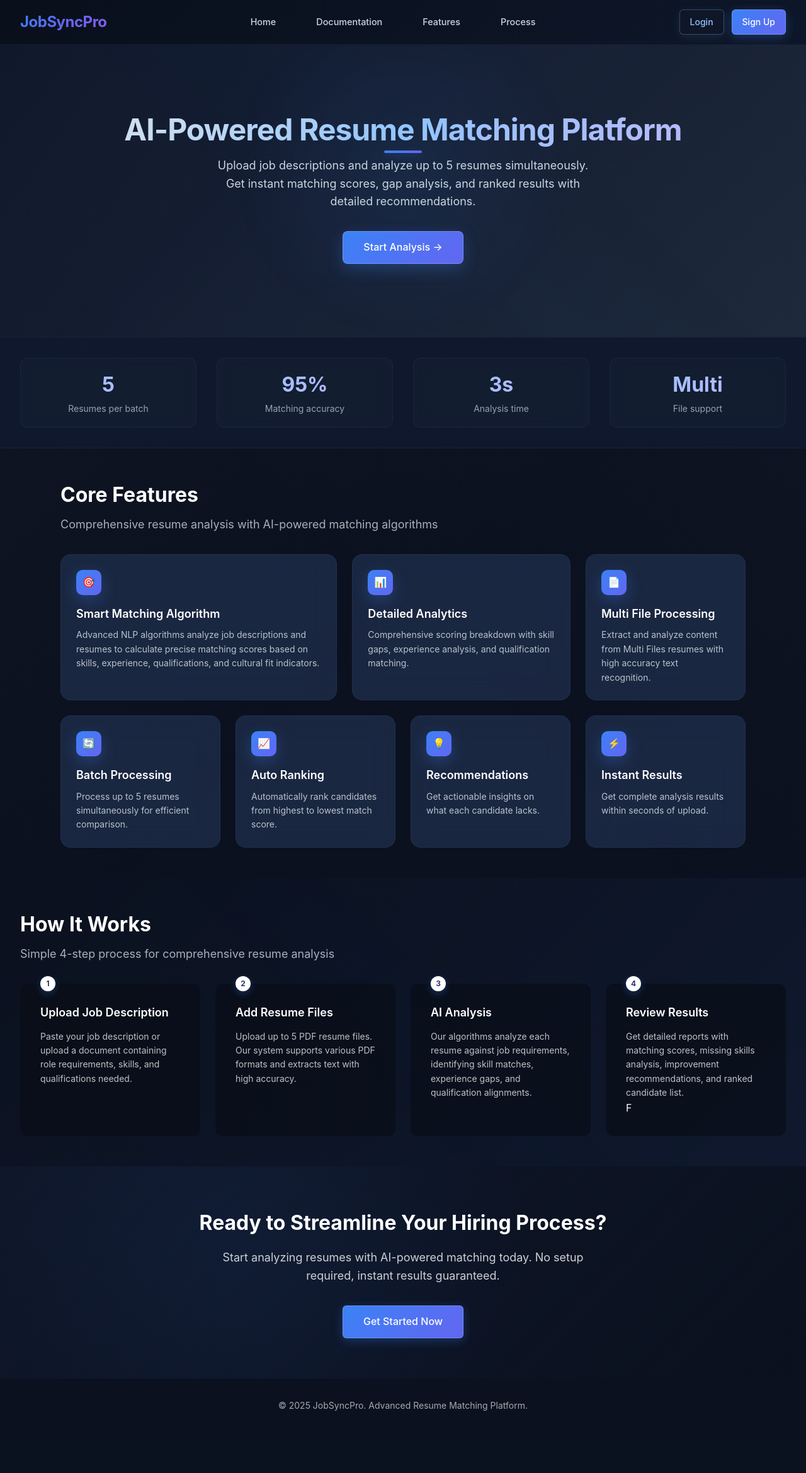
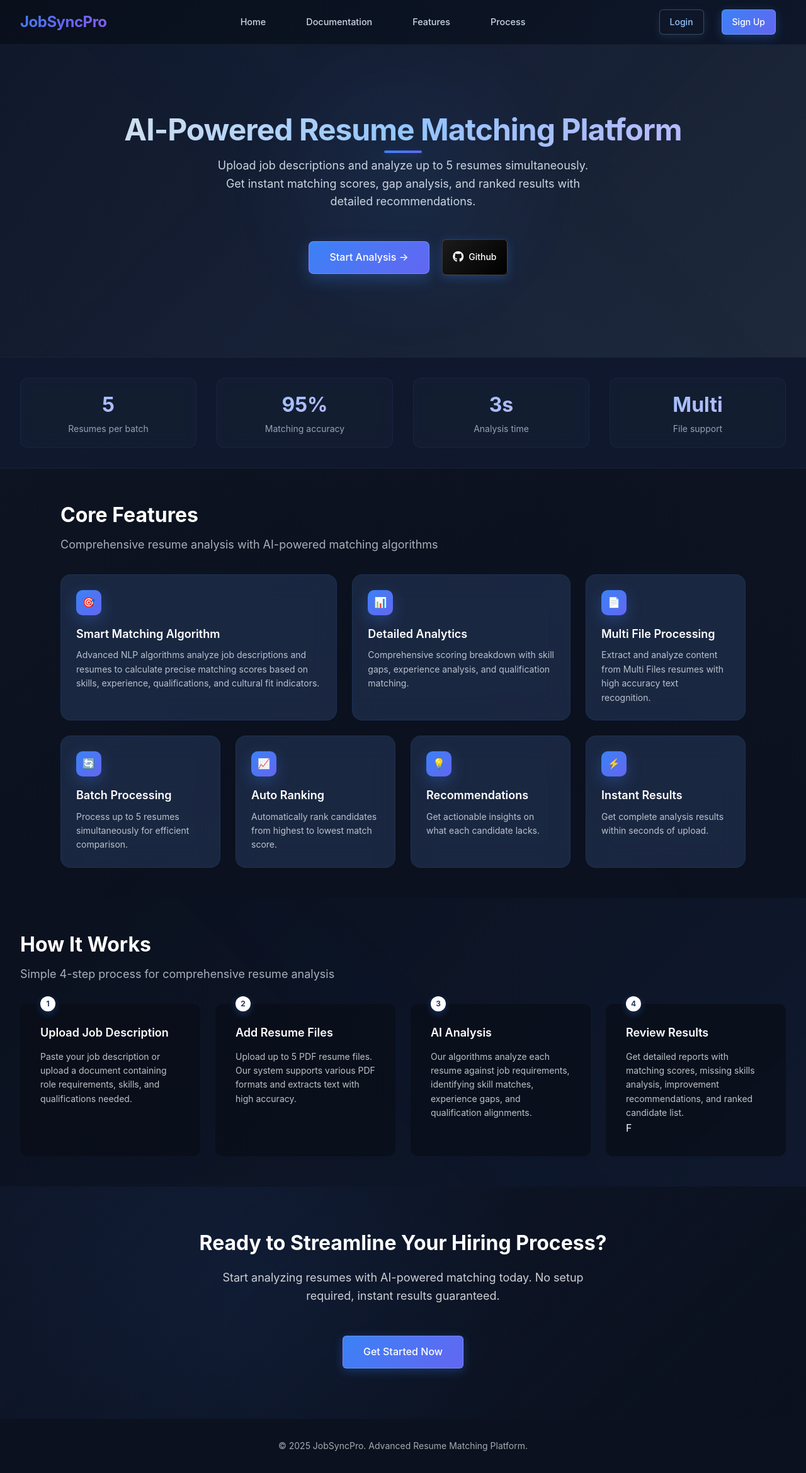
Before and after one commit to yashvisharma1204/JobSyncPro, a Flask app: page / in a window 1280 px wide. Shown: the whole page at 63% size. Before the commit the page ends 2240 px from the top, so only its background shows below. Run offline with Flask 3, Linux system fonts and the light colour scheme; some libraries are stand-ins or nearby versions.

Commit message:
changed the ats.html

```diff
--- a/static/styles.css
+++ b/static/styles.css
@@ -210,6 +210,7 @@
         }
 
         .btn-primary {
+            margin:  1rem;
             background: linear-gradient(135deg, #3b82f6 0%, #6366f1 100%);
             color: white;
             box-shadow: 0 4px 16px rgba(59, 130, 246, 0.3);
@@ -220,6 +221,21 @@
             background: linear-gradient(135deg, #2563eb 0%, #4f46e5 100%);
             transform: translateY(-2px);
             box-shadow: 0 8px 25px rgba(59, 130, 246, 0.4);
+        }
+        .btn-secondary {
+            background: linear-gradient(135deg, #1b1b1b 0%, #000000 100%);
+            color: white;
+            box-shadow: 0 4px 16px rgba(59, 130, 246, 0.3);
+            border: 1px solid rgba(255, 255, 255, 0.2);
+            padding: 1rem;
+        }
+
+        .btn-secondary:hover {
+            background: linear-gradient(135deg, #ffffff 0%, #dadada 100%);
+            transform: translateY(-2px);
+            box-shadow: 0 8px 25px rgba(59, 130, 246, 0.4);
+            color:black;
+            padding: 1rem;
         }
 
 
--- a/templates/main.html
+++ b/templates/main.html
@@ -4,8 +4,9 @@
     <meta charset="UTF-8">
     <meta name="viewport" content="width=device-width, initial-scale=1.0">
     <title>JobSyncPro - Smart Resume Matching Platform</title>
-    <link rel="stylesheet" href="{{ url_for('static', filename='styles.css') }}">
+    <link rel="stylesheet" href="../static/styles.css">
     <link rel="stylesheet" href="https://cdnjs.cloudflare.com/ajax/libs/font-awesome/6.5.1/css/all.min.css" integrity="sha512-DTOQO9RWCH3ppGqcWaEA1BIZOC6xxalwEsw9c2QQeAIftl+Vegovlnee1c9QX4TctnWMn13TZye+giMm8e2LwA==" crossorigin="anonymous" referrerpolicy="no-referrer" />
+    <script src="https://kit.fontawesome.com/a33776bbdd.js" crossorigin="anonymous"></script>
 </head>
 <body>
     <nav class="navbar">
@@ -19,7 +20,7 @@
             </ul>
             <div class="auth-buttons">
                 <a href="#" class="btn btn-outline">Login</a>
-                <a href="#" class="btn btn-primary">Sign Up</a>
+                <a href="#" class="btn btn-primary"></i> Sign Up</a>
             </div>
         </div>
     </nav>
@@ -29,8 +30,9 @@
             <h1>AI-Powered Resume Matching Platform</h1>
             <p>Upload job descriptions and analyze up to 5 resumes simultaneously. Get instant matching scores, gap analysis, and ranked results with detailed recommendations.</p>
             <div class="hero-cta">
-                {# CORRECTED LINE: Changed 'matchr' to 'matchresume' #}
                 <a href="{{ url_for('matchresume') }}" class="btn btn-primary">Start Analysis →</a>
+                <a href="https://github.com/yashvisharma1204/JobSyncPro"} class="btn btn-secondary"><i class="fab fa-github fa-lg"></i> Github</a>
+
             </div>
         </div>
     </section>
```
Also changed, not shown: 9 other files.
